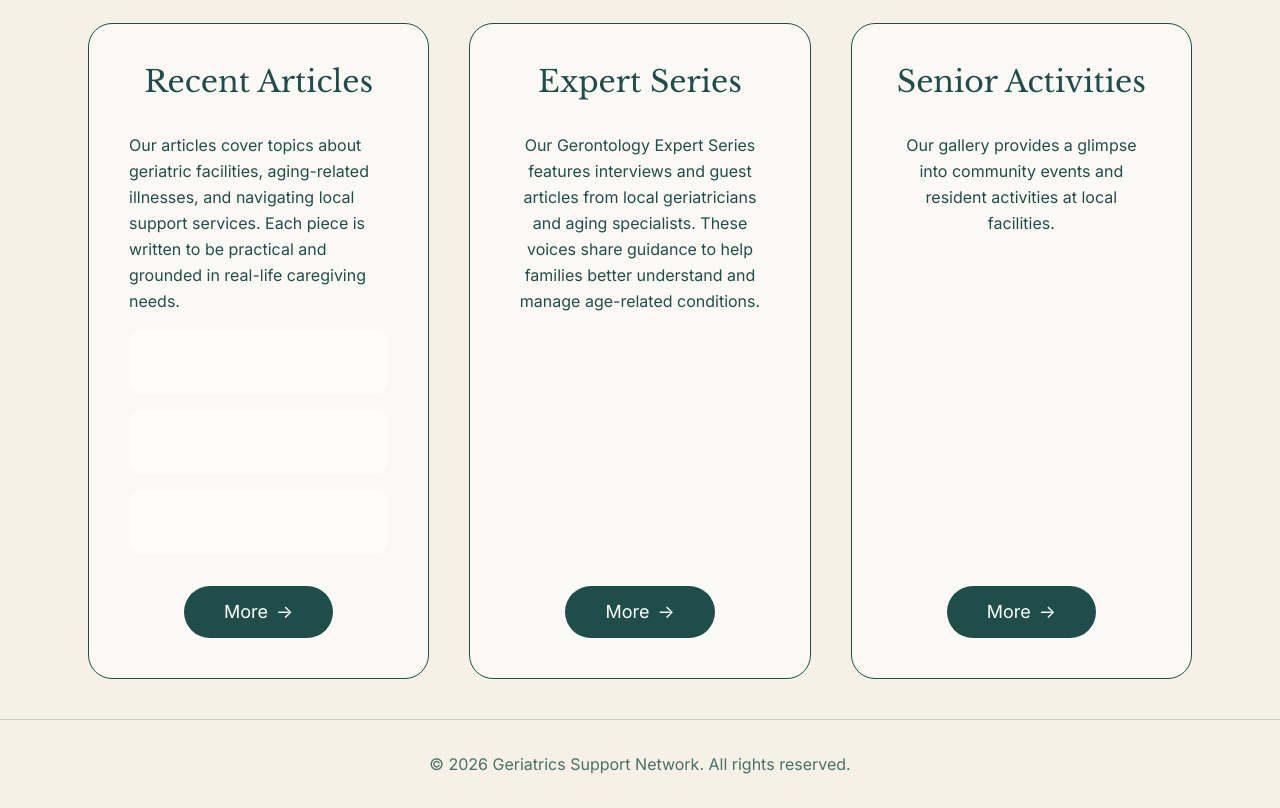
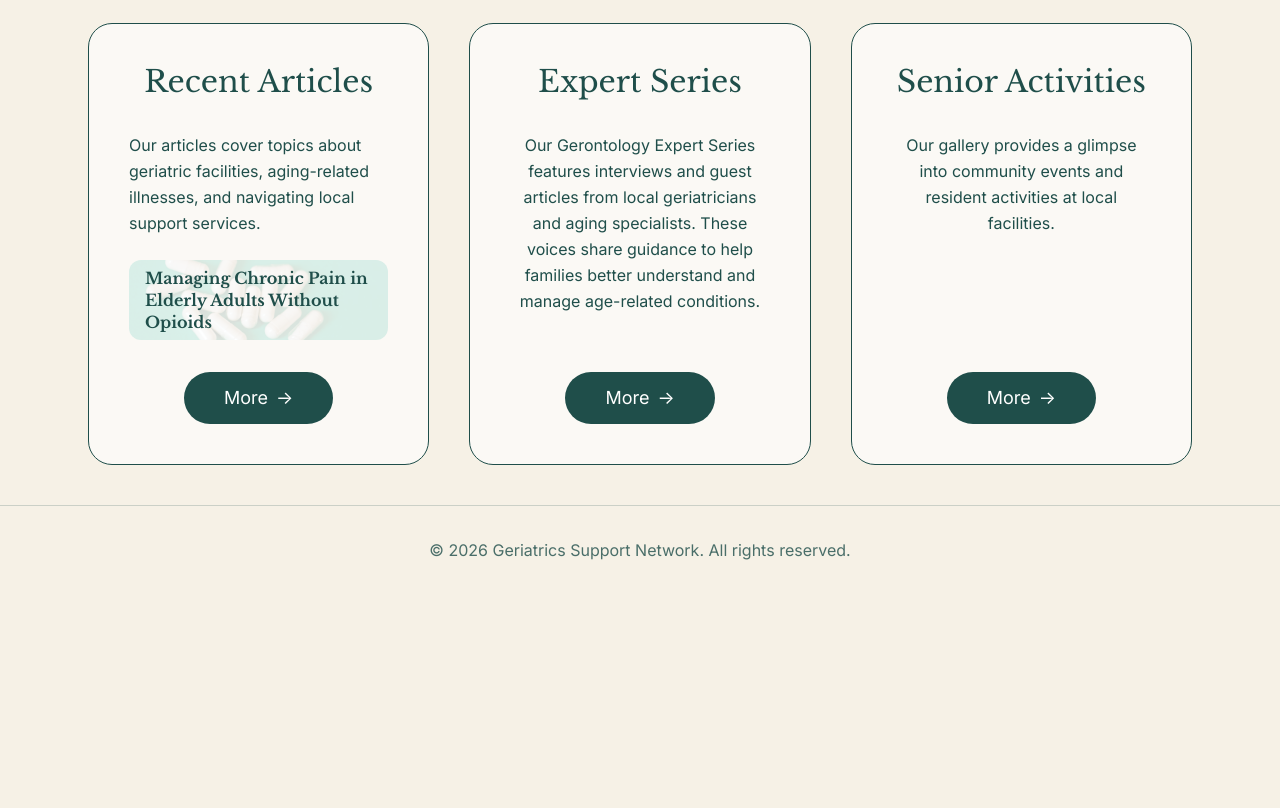
Before and after one commit to saj62/support-network, a React (Vite) app in the folder client/: page / in a window 1280 px wide. Shown: the part 1220-2028 px from the top of the page. After the commit the page ends 1814 px from the top, so only its background shows below. Built offline with nearby package versions, Linux system fonts and the light colour scheme.

Commit message:
update articles section and add helmet for seo

```diff
--- a/client/package.json
+++ b/client/package.json
@@ -13,6 +13,7 @@
     "@tailwindcss/vite": "^4.1.18",
     "react": "^19.2.0",
     "react-dom": "^19.2.0",
+    "react-helmet-async": "^3.0.0",
     "react-router-dom": "^7.13.0"
   },
   "devDependencies": {
--- a/client/src/assets/pages/Home.jsx
+++ b/client/src/assets/pages/Home.jsx
@@ -1,10 +1,78 @@
+import { Helmet } from "react-helmet-async";
 import Container from "../components/Container";
 import Card from "../components/Card";
 import Button from "../components/Button";
 import { NavLink } from "react-router-dom";
+import articlePosts from "../../data/articlePosts";
 
 export default function Home() {
+  const recentArticles = articlePosts.slice(0, 3);
   return (
+    <>
+      <Helmet>
+        <title>
+          Geriatrics Support Network
+        </title>
+
+        <meta
+          name="description"
+          content="Geriatrics Support Network is a nonprofit organization dedicated to supporting older adults, caregivers, and families through trusted educational resources, gerontology articles, expert insights, and healthy aging information."
+        />
+
+        <meta
+          name="keywords"
+          content="gerontology, healthy aging, caregiver resources, Alzheimer's, dementia, nonprofit, senior health, elder care, aging, geriatrics"
+        />
+
+        <meta property="og:title" content="Geriatrics Support Network" />
+
+        <meta
+          property="og:description"
+          content="Supporting older adults, caregivers, and families through trusted educational resources, expert guidance, and healthy aging information."
+        />
+
+        <meta
+          property="og:image"
+          content="https://geriatricssupportnetwork.org/hero.png"
+        />
+
+        <meta
+          property="og:url"
+          content="https://geriatricssupportnetwork.org/"
+        />
+
+        <meta property="og:type" content="website" />
+
+        <meta name="twitter:card" content="summary_large_image" />
+
+        <meta name="twitter:title" content="Geriatrics Support Network" />
+
+        <meta
+          name="twitter:description"
+          content="Supporting healthy aging through education, caregiving resources, and gerontology expertise."
+        />
+
+        <meta
+          name="twitter:image"
+          content="https://geriatricssupportnetwork.org/hero.png"
+        />
+
+        <link rel="canonical" href="https://geriatricssupportnetwork.org/" />
+
+        <script type="application/ld+json">
+          {JSON.stringify({
+            "@context": "https://schema.org",
+            "@type": "NGO",
+            name: "Geriatrics Support Network",
+            url: "https://geriatricssupportnetwork.org",
+            logo: "https://geriatricssupportnetwork.org/logo.png",
+            image: "https://geriatricssupportnetwork.org/hero.png",
+            description:
+              "Geriatrics Support Network is a nonprofit organization dedicated to supporting older adults, caregivers, and families through educational resources, expert guidance, and healthy aging initiatives.",
+          })}
+        </script>
+      </Helmet>
+
       <div>
         {/* HERO */}
         <section className="relative h-[500px] md:h-[700px] overflow-hidden">
@@ -14,10 +82,8 @@ export default function Home() {
             className="absolute inset-0 h-full w-full object-cover scale-105"
           />
 
-        {/* Blue overlay */}
           <div className="absolute inset-0 bg-[#3E7A8A]/45" />
 
-        {/* Fade into page */}
           <div className="absolute inset-x-0 bottom-0 h-56 bg-gradient-to-b from-transparent via-cream/40 to-cream" />
         </section>
 
@@ -30,10 +96,10 @@ export default function Home() {
               </h2>
 
               <p className="text-xl text-teal/80 leading-relaxed">
-              Our mission is to support older adults, caregivers, and families with
-              important information related to aging and caregiving. We connect elderly
-              communities with resources to promote a healthy quality of life at every
-              stage of aging.
+                Our mission is to support older adults, caregivers, and families
+                with important information related to aging and caregiving. We
+                connect elderly communities with resources to promote a healthy
+                quality of life at every stage of aging.
               </p>
 
               <NavLink to="/about">
@@ -53,16 +119,33 @@ export default function Home() {
                 Recent Articles
               </h3>
 
-            <p className="text-teal/80 leading-relaxed">
+              <p className="text-teal/80 leading-relaxed mb-6">
                 Our articles cover topics about geriatric facilities, aging-related
-              illnesses, and navigating local support services. Each piece is written
-              to be practical and grounded in real-life caregiving needs.
+                illnesses, and navigating local support services.
               </p>
 
-            <div className="space-y-4 mt-4">
-              <div className="h-16 rounded-xl bg-white/70 overflow-hidden" />
-              <div className="h-16 rounded-xl bg-white/70 overflow-hidden" />
-              <div className="h-16 rounded-xl bg-white/70 overflow-hidden" />
+              <div className="space-y-4">
+                {recentArticles.map((post) => (
+                  <NavLink
+                    key={post.id}
+                    to={`/articles/${post.id}`}
+                    className="group relative block h-20 rounded-xl overflow-hidden bg-white transition-all duration-300 hover:-translate-y-1 hover:shadow-xl hover:border-teal"
+                  >
+                    <img
+                      src={post.image}
+                      alt={post.title}
+                      className="absolute inset-0 h-full w-full object-cover opacity-15 group-hover:opacity-35 transition duration-300"
+                    />
+
+                    {/* <div className="absolute inset-0 rounded-xl border-[6px] border-transparent group-hover:border-teal transition-all duration-300 z-20 pointer-events-none" /> */}
+
+                    <div className="relative z-10 h-full flex items-center justify-center px-4">
+                      <h4 className="font-serif text-md text-teal font-bold leading-snug">
+                        {post.title}
+                      </h4>
+                    </div>
+                  </NavLink>
+                ))}
               </div>
 
               <div className="flex justify-center mt-auto pt-8">
@@ -80,10 +163,10 @@ export default function Home() {
               </h3>
 
               <p className="text-teal/80 leading-relaxed text-center">
-              Our Gerontology Expert Series features interviews and guest articles
-              from local geriatricians and aging specialists. These voices share
-              guidance to help families better understand and manage age-related
-              conditions.
+                Our Gerontology Expert Series features interviews and guest
+                articles from local geriatricians and aging specialists. These
+                voices share guidance to help families better understand and
+                manage age-related conditions.
               </p>
 
               <div className="flex justify-center mt-auto pt-8">
@@ -101,8 +184,8 @@ export default function Home() {
               </h3>
 
               <p className="text-teal/80 leading-relaxed text-center">
-              Our gallery provides a glimpse into community events and resident
-              activities at local facilities.
+                Our gallery provides a glimpse into community events and
+                resident activities at local facilities.
               </p>
 
               <div className="flex justify-center mt-auto pt-8">
@@ -115,38 +198,7 @@ export default function Home() {
             </Card>
           </Container>
         </section>
-
-      {/* NEWSLETTER SECTION */}
-      {/* <section id="newsletter" className="bg-cream py-16">
-        <Container className="grid grid-cols-1 md:grid-cols-2 gap-10">
-          <Card className="p-10 bg-cream2/60">
-            <h3 className="font-serif text-3xl text-teal text-center mb-6">Newsletter</h3>
-            <p className="text-teal/80 leading-relaxed text-center max-w-sm mx-auto">
-              Sign up to receive monthly updates with meaningful information related to gerontology.
-            </p>
-          </Card>
-
-          <Card className="p-10 bg-cream2/60">
-            <h3 className="font-serif text-2xl text-teal text-center mb-6">
-              Get the Newsletter <br /> in Your Inbox
-            </h3>
-
-            <form className="flex flex-col items-center gap-4">
-              <input
-                className="w-full max-w-sm px-5 py-3 rounded-xl border border-teal/20 bg-white/80 focus:outline-none focus:ring-2 focus:ring-teal/30"
-                placeholder="Your email address..."
-                type="email"
-              />
-              <button
-                type="submit"
-                className="px-6 py-2 rounded-full bg-[#E6B24A] text-white font-medium hover:opacity-90 transition"
-              >
-                Sign Up
-              </button>
-            </form>
-          </Card>
-        </Container>
-      </section> */}
       </div>
+    </>
   );
 }
--- a/client/src/main.jsx
+++ b/client/src/main.jsx
@@ -1,13 +1,16 @@
 import React from "react";
 import ReactDOM from "react-dom/client";
 import { BrowserRouter } from "react-router-dom";
+import { HelmetProvider } from "react-helmet-async";
 import App from "./App";
 import "./index.css";
 
 ReactDOM.createRoot(document.getElementById("root")).render(
   <React.StrictMode>
-    <BrowserRouter>
-      <App />
-    </BrowserRouter>
+    <HelmetProvider>
+      <BrowserRouter>
+        <App />
+      </BrowserRouter>
+    </HelmetProvider>
   </React.StrictMode>
 );
--- a/client/vite.config.js
+++ b/client/vite.config.js
@@ -2,7 +2,6 @@ import { defineConfig } from "vite";
 import react from "@vitejs/plugin-react";
 import tailwindcss from "@tailwindcss/vite";
 import sitemap from "vite-plugin-sitemap";
-import articlePosts from "./src/data/articlePosts";
 
 export default defineConfig({
   plugins: [
@@ -16,7 +15,6 @@ export default defineConfig({
         "/articles",
         "/expert-series",
         "/senior-activities",
-        ...articlePosts.map((post) => `/articles/${post.id}`),
       ],
     }),
   ],
```
Also changed, not shown: 1 other file (tests, documents, lock files or other folders). Lines whose indentation alone changed are shown as unchanged.
